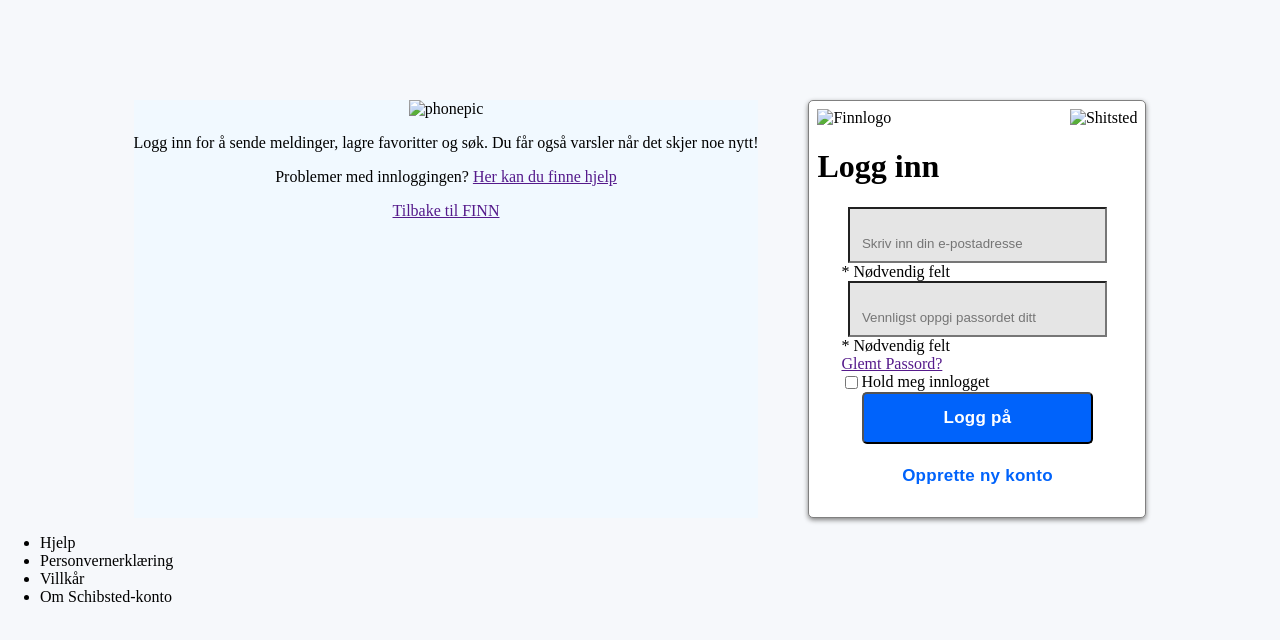
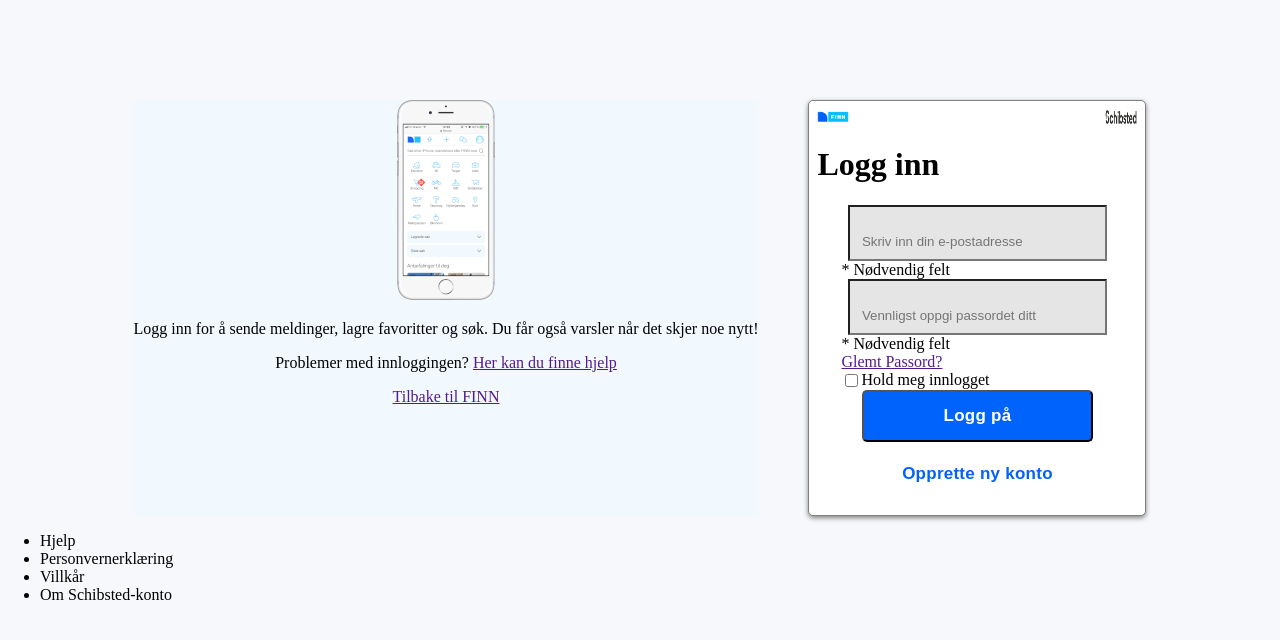
Before and after one commit to AdvancedCSS2024/idg1293-2024-oblig1-group5, a plain HTML site: page page-screenshot2.html in a window 1280 px wide. Drawn offline with Linux system fonts and the light colour scheme.

Commit message:
added images
still need to adjust sizes

```diff
--- a/assets/styles/style.scss
+++ b/assets/styles/style.scss
@@ -46,6 +46,9 @@ body{
     .login-header{
         display: flex;
         justify-content: space-between;
+        img{
+            max-width: 10%;
+        }
     }
     .stay-signedin-check{
         display: flex;
--- a/page-screenshot2.html
+++ b/page-screenshot2.html
@@ -9,7 +9,7 @@
 <body>
   <main class="login-page">
 <div class="login-info">
-  <img src="" alt="phonepic">
+  <img src="assets/img/mobil.png" alt="phonepic">
   <p>Logg inn for å sende meldinger, lagre favoritter og søk. Du får også varsler når det skjer noe nytt!</p>
   <p>Problemer med innloggingen? <a href="">Her kan du finne hjelp</a></p>
   <a href="">Tilbake til FINN</a>
@@ -17,8 +17,8 @@
 
  <div class="login-card">
   <div class="login-header">
-    <img src="" alt="Finnlogo">
-    <img src="" alt="Shitsted">
+    <img src="assets/img/finnlogo.png" alt="Finnlogo">
+    <img src="assets/img/schibstedlogo.png" alt="Shitsted">
     </div>
     <div class="login-main">
      <!--The log in input-->
```
Also changed, not shown: assets/img/finnlogo.png (added), assets/img/mobil.png (added), assets/img/schibstedlogo.png (added), assets/styles/style.css, 1 other file.
